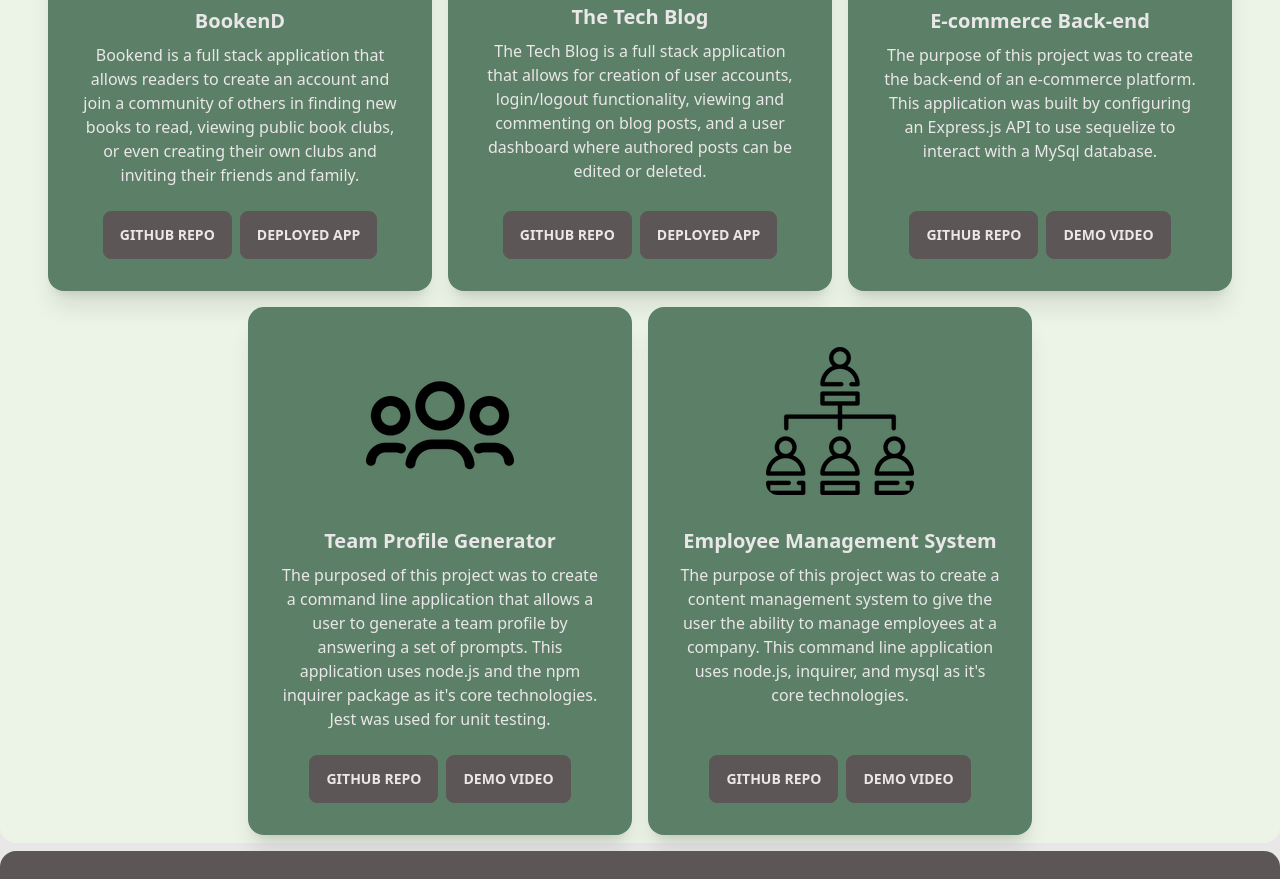
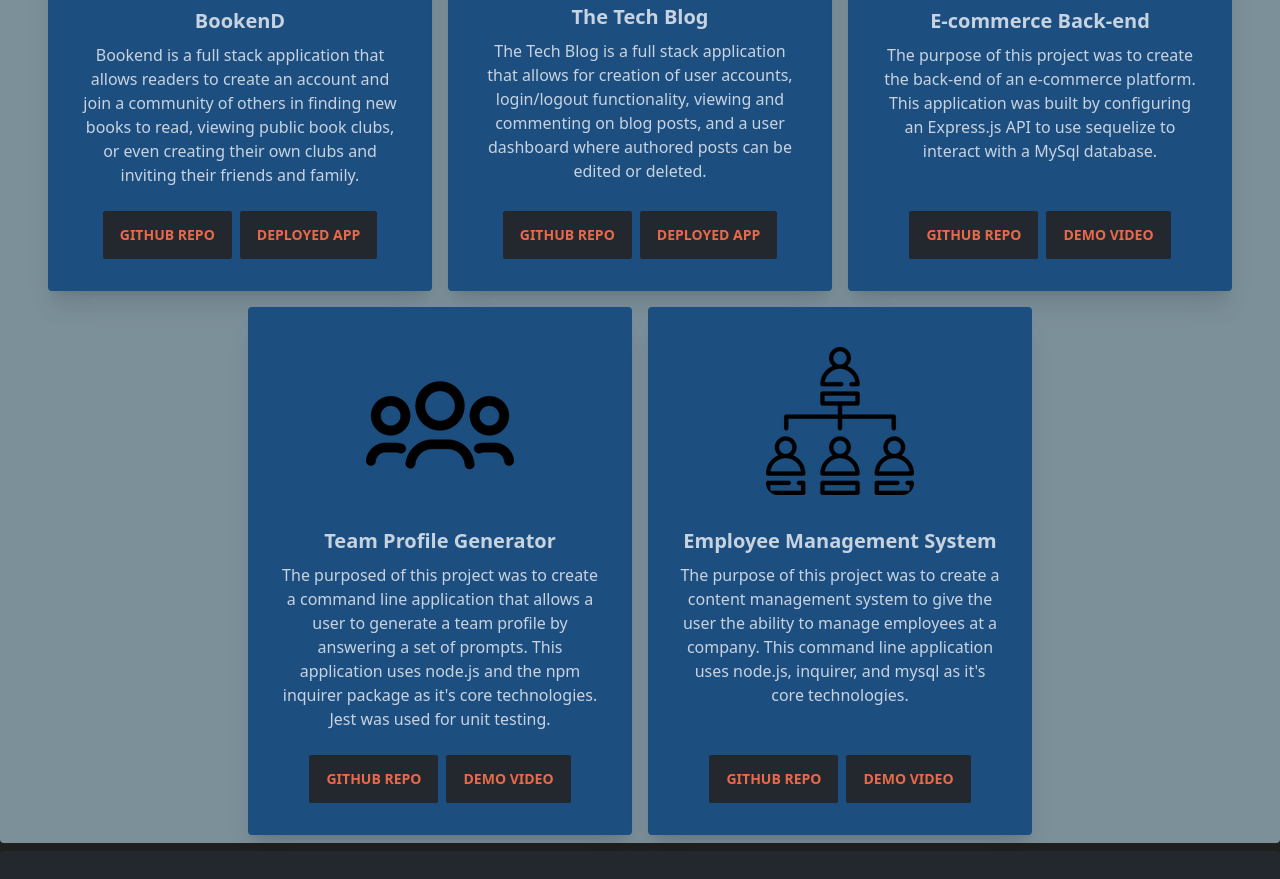
Before and after one commit to atmason90/web-dev-portfolio, a plain HTML site: page index.html in a window 1280 px wide. Shown: the part 941-1820 px from the top of the page. Drawn offline with nearby package versions, Linux system fonts and the light colour scheme.

Commit message:
change color theme

```diff
--- a/index.html
+++ b/index.html
@@ -9,7 +9,7 @@
     <script src="https://cdn.tailwindcss.com"></script>
 </head>
 
-<body data-theme="garden">
+<body data-theme="business">
     <div class="navbar bg-base-100">
         <div class="navbar-start">
           <div class="dropdown">
@@ -81,8 +81,8 @@
                   <h2 class="card-title">BookenD</h2>
                   <p class="mb-4">Bookend is a full stack application that allows readers to create an account and join a community of others in finding new books to read, viewing public book clubs, or even creating their own clubs and inviting their friends and family.</p>
                   <div class="card-actions">
-                    <a href="https://github.com/atmason90/bookend" target="#" role="button" class="btn btn-neutral">GitHub Repo</a>
-                    <a href="https://glacial-plateau-74113.herokuapp.com/" target="#" role="button" class="btn btn-neutral">Deployed App</a>
+                    <a href="https://github.com/atmason90/bookend" target="#" role="button" class="btn text-accent btn-neutral">GitHub Repo</a>
+                    <a href="https://glacial-plateau-74113.herokuapp.com/" target="#" role="button" class="btn text-accent btn-neutral">Deployed App</a>
                   </div>
                 </div>
             </div>
@@ -94,8 +94,8 @@
                   <h2 class="card-title">The Tech Blog</h2>
                   <p class="mb-4">The Tech Blog is a full stack application that allows for creation of user accounts, login/logout functionality, viewing and commenting on blog posts, and a user dashboard where authored posts can be edited or deleted.</p>
                   <div class="card-actions">
-                    <a href="https://github.com/atmason90/tech-blog-app" target="#" role="button" class="btn btn-neutral">GitHub Repo</a>
-                    <a href="https://the-tech-blog-am.herokuapp.com/" target="#" role="button" class="btn btn-neutral">Deployed App</a>
+                    <a href="https://github.com/atmason90/tech-blog-app" target="#" role="button" class="btn text-accent btn-neutral">GitHub Repo</a>
+                    <a href="https://the-tech-blog-am.herokuapp.com/" target="#" role="button" class="btn text-accent btn-neutral">Deployed App</a>
                   </div>
                 </div>
             </div>
@@ -107,8 +107,8 @@
                   <h2 class="card-title">E-commerce Back-end</h2>
                   <p class="mb-4">The purpose of this project was to create the back-end of an e-commerce platform. This application was built by configuring an Express.js API to use sequelize to interact with a MySql database.</p>
                   <div class="card-actions">
-                    <a href="https://github.com/atmason90/e-comm-back-end" target="#" role="button" class="btn btn-neutral">GitHub Repo</a>
-                    <a href="https://drive.google.com/file/d/1KBD6tlB82vbEWURTLGDzOHshITIDAft2/view?usp=sharing" target="#" role="button" class="btn btn-neutral">Demo Video</a>
+                    <a href="https://github.com/atmason90/e-comm-back-end" target="#" role="button" class="btn text-accent btn-neutral">GitHub Repo</a>
+                    <a href="https://drive.google.com/file/d/1KBD6tlB82vbEWURTLGDzOHshITIDAft2/view?usp=sharing" target="#" role="button" class="btn text-accent btn-neutral">Demo Video</a>
                   </div>
                 </div>
             </div>
@@ -120,8 +120,8 @@
                   <h2 class="card-title">Team Profile Generator</h2>
                   <p class="mb-4">The purposed of this project was to create a command line application that allows a user to generate a team profile by answering a set of prompts. This application uses node.js and the npm inquirer package as it's core technologies. Jest was used for unit testing.</p>
                   <div class="card-actions">
-                    <a href="https://github.com/atmason90/team-profile-generator" target="#" role="button" class="btn btn-neutral">GitHub Repo</a>
-                    <a href="https://user-images.githubusercontent.com/99947655/165204617-ddd7d97b-8db4-4af3-b01e-8de7900dcdaa.mp4" target="#" role="button" class="btn btn-neutral">Demo Video</a>
+                    <a href="https://github.com/atmason90/team-profile-generator" target="#" role="button" class="btn text-accent btn-neutral">GitHub Repo</a>
+                    <a href="https://user-images.githubusercontent.com/99947655/165204617-ddd7d97b-8db4-4af3-b01e-8de7900dcdaa.mp4" target="#" role="button" class="btn text-accent btn-neutral">Demo Video</a>
                   </div>
                 </div>
             </div>
@@ -133,8 +133,8 @@
                   <h2 class="card-title">Employee Management System</h2>
                   <p class="mb-4">The purpose of this project was to create a content management system to give the user the ability to manage employees at a company. This command line application uses node.js, inquirer, and mysql as it's core technologies.</p>
                   <div class="card-actions">
-                    <a href="https://github.com/atmason90/employee-management-system" target="#" role="button" class="btn btn-neutral">GitHub Repo</a>
-                    <a href="https://user-images.githubusercontent.com/99947655/166392001-e153fc6e-ddc9-4334-8ab9-fb791541c65e.mp4" target="#" role="button" class="btn btn-neutral">Demo Video</a>
+                    <a href="https://github.com/atmason90/employee-management-system" target="#" role="button" class="btn text-accent btn-neutral">GitHub Repo</a>
+                    <a href="https://user-images.githubusercontent.com/99947655/166392001-e153fc6e-ddc9-4334-8ab9-fb791541c65e.mp4" target="#" role="button" class="btn text-accent btn-neutral">Demo Video</a>
                   </div>
                 </div>
             </div>
```
